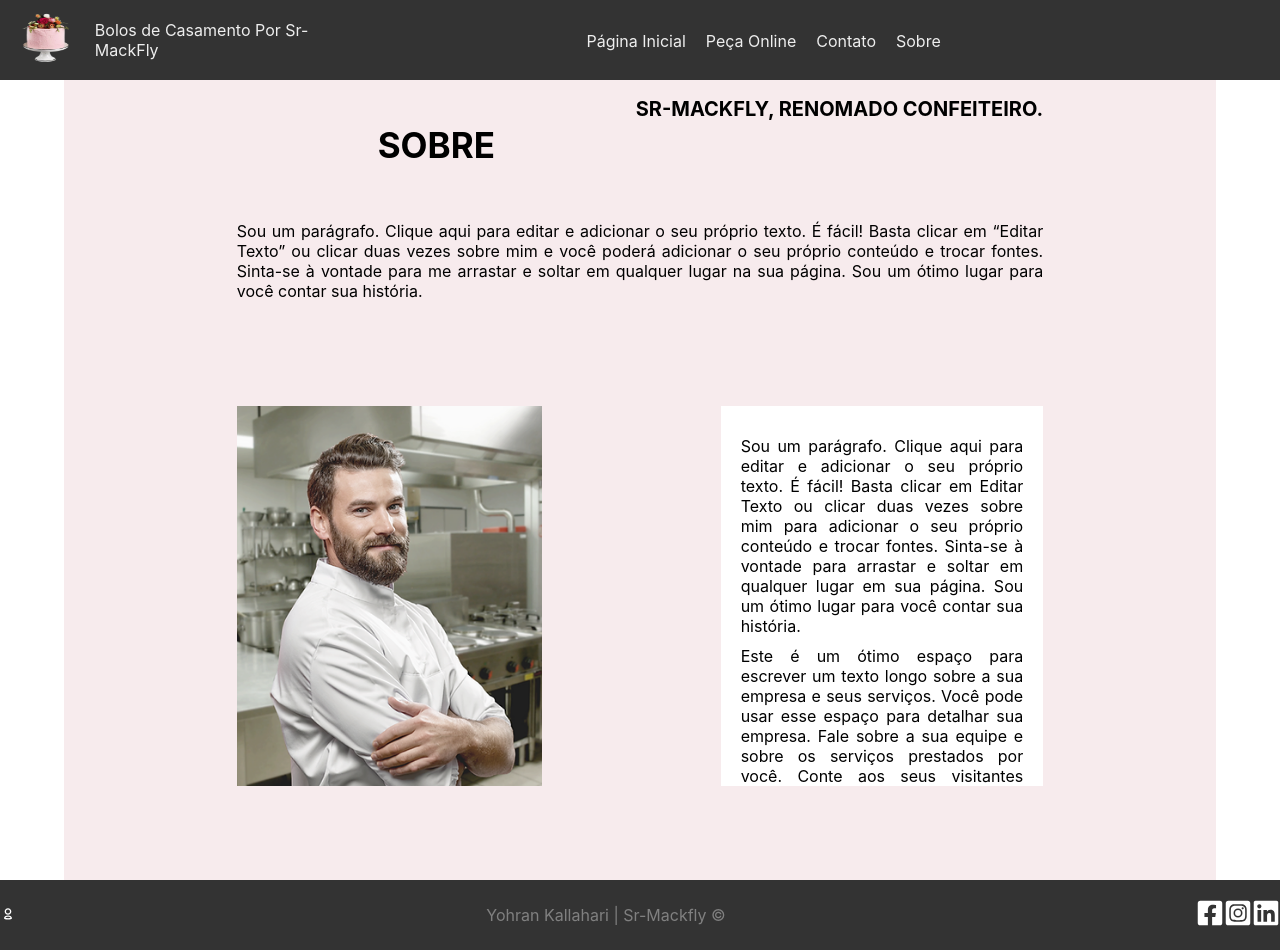
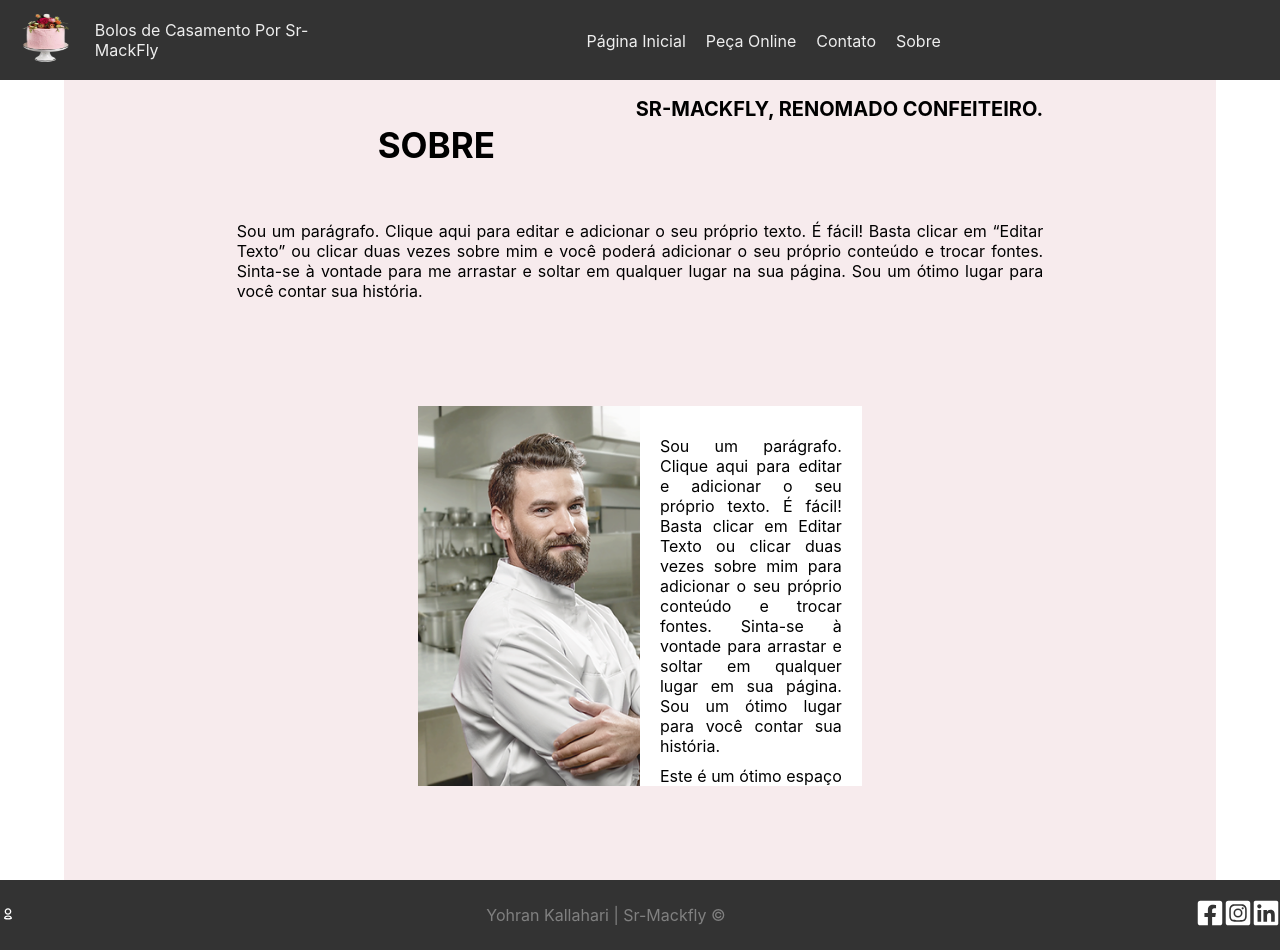
Before and after one commit to yohran1/SrMackfly, a React (Vite) app: page /SrMackfly/sobre in a window 1280 px wide. Built offline with nearby package versions, Linux system fonts and the light colour scheme.

Commit message:
Update PecaOnline.module.css

```diff
--- a/src/components/styles/PecaOnline.module.css
+++ b/src/components/styles/PecaOnline.module.css
@@ -25,9 +25,13 @@
     font-size: 35px;
     margin-top: 20px;
     margin: auto;
+    width: 100%
+    text-align: center;
 }
 h2{
     font-size: 20px;
+    width: 100%
+    text-align: center;
 }
 .container p{
     margin: 10px auto;
@@ -59,7 +63,7 @@ h2{
 }
 .box_info{
     margin: 20px auto;
-    width: 100%;
+    width: 55%;
     height: 380px;
     display: flex;
     justify-content: space-between;
@@ -73,7 +77,7 @@ h2{
     height: 100%;
 }
 .box_p{
-    width: 40%;
+    width: 50%;
     background-color: white;
     padding: 20px;
     text-align: justify;
```
